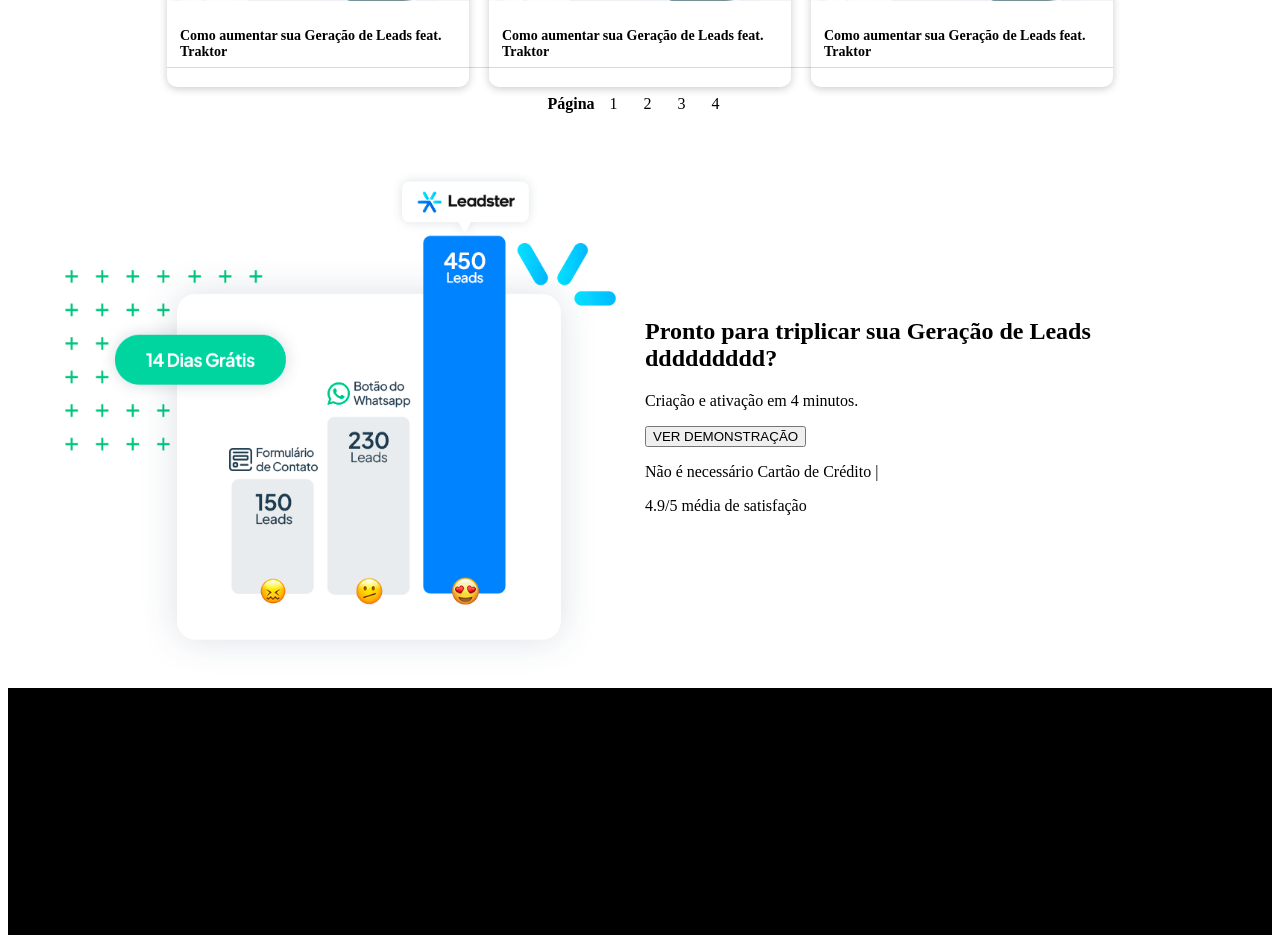
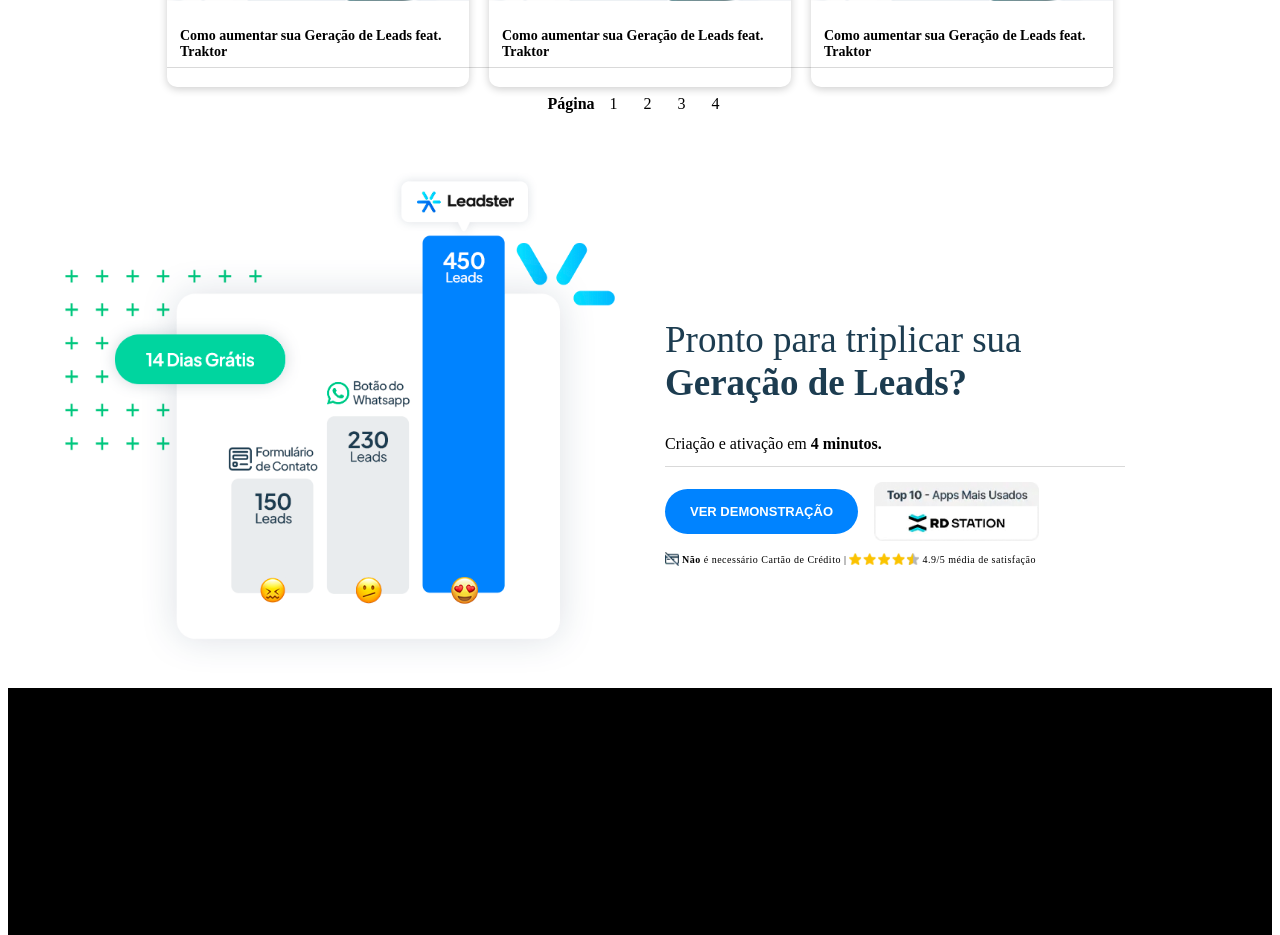
Before and after one commit to GustavoNep/leadster-rep, a Next.js app: page /Landing in a window 1280 px wide. Shown: the part 1460-2395 px from the top of the page. Built offline with nearby package versions, Linux system fonts and the light colour scheme.

Commit message:
feat: InfoContainer styled

```diff
--- a/src/components/Annoucement/index.tsx
+++ b/src/components/Annoucement/index.tsx
@@ -1,5 +1,5 @@
 import styled from "styled-components";
-import AnouButton from "../AnouButton";
+import AnouButton from "../Buttons/AnouButton";
 import AnnouLine from "../AnnouLine";
 
 const Container = styled.div`
--- /dev/null
+++ b/src/components/Buttons/InfoButton/index.tsx
@@ -0,0 +1,30 @@
+import styled from "styled-components";
+
+const Button = styled.button`
+  background-color: #0083ff;
+  padding: 15px 25px;
+  border: none;
+  transition: color 0.3s ease, background-color 0.3s ease;
+  cursor: pointer;
+  border-radius: 28px;
+  font-weight: 600;
+  color: white;
+  text-align: center;
+  &:hover {
+    color: #ccdef1;
+  }
+  font-size: 13px;
+  &:active {
+  }
+`;
+type Props = {
+    text: String;
+}
+
+export default function InfoButton({text} : Props) {
+  return (
+    <Button>
+      {text}
+    </Button>
+  );
+}
--- a/src/components/InfoContainer/index.tsx
+++ b/src/components/InfoContainer/index.tsx
@@ -1,6 +1,11 @@
 import Image from "next/image";
 import styled from "styled-components";
 import imgInfo from "../../assets/corpo.png";
+import AnnouLine from "../AnnouLine";
+import InfoButton from "../Buttons/InfoButton";
+import seloImg from "../../assets/selo.png";
+import cardImg from '../../assets/nocard.webp'
+import starImg from '../../assets/rating.webp'
 
 const Container = styled.div`
   height: 550px;
@@ -8,25 +13,64 @@ const Container = styled.div`
 `;
 const Wrapper = styled.div`
   display: flex;
+  gap: 50px;
   width: 100%;
   max-width: 1150px;
   margin: 0 auto;
 `;
 const ImgCont = styled.div`
-    flex: 1;
+  flex: 1;
 `;
 const InfoCont = styled.div`
-    flex: 1;
-    padding: 50px;
-    padding-top: 160px;
-    padding-left: 60px;
+  margin-top: 13%;
+
+  flex: 1;
+  font-weight: none;
+  h2 {
+    font-size: 37px;
+    color: #1c3c50;
+    font-weight: normal;
+  }
+
+  p {
+    margin: 5px 0;
+  }
 `;
 const ImageCont = styled(Image)`
-  width: 106%;
+  width: 100%;
   padding-top: 20px;
   height: 100%;
   object-fit: contain;
 `;
+
+const TextHigh = styled.span`
+  font-weight: 700;
+`;
+const LineLimit = styled.div`
+  max-width: 460px;
+`;
+const ButtonDiv = styled.div`
+  display: flex;
+  align-items: center;
+  gap: 16px;
+`;
+
+const ImageSelo = styled(Image)`
+  width: 30%;
+  height: 45%;
+  object-fit: contain;
+`;
+
+const CreditCont = styled.div`
+    padding-top: 8px;
+    display: flex;
+    font-size: 10px;
+    align-items: center;
+    letter-spacing: 0.5px;
+    gap: 3px;
+`
+
+
 export default function InfoContainer() {
   return (
     <Container>
@@ -35,18 +79,26 @@ export default function InfoContainer() {
           <ImageCont src={imgInfo} alt="/" />
         </ImgCont>
         <InfoCont>
-          <h2>Pronto para triplicar sua Geração de Leads ddddddddd?</h2>
-          <p>Criação e ativação em 4 minutos.</p>
-          <div>
-            <button>VER DEMONSTRAÇÃO</button>
-
-          </div>
-          <div>
-
-            <p>Não é necessário Cartão de Crédito |</p>
-
+          <h2>
+            Pronto para triplicar sua <br></br>{" "}
+            <TextHigh>Geração de Leads?</TextHigh>
+          </h2>
+          <p>
+            Criação e ativação em <TextHigh>4 minutos.</TextHigh>
+          </p>
+          <LineLimit>
+            <AnnouLine mgtop="13px" mtbot="15px" />
+          </LineLimit>
+          <ButtonDiv>
+            <InfoButton text="VER DEMONSTRAÇÃO" />
+            <ImageSelo src={seloImg} alt="/" />
+          </ButtonDiv>
+          <CreditCont>
+            <Image src={cardImg} alt="/" width={14}/>
+            <p><TextHigh>Não</TextHigh> é necessário Cartão de Crédito |</p>
+            <Image src={starImg} alt="/" width={70}/>
             <span>4.9/5 média de satisfação</span>
-          </div>
+          </CreditCont>
         </InfoCont>
       </Wrapper>
     </Container>
--- a/src/components/VideoCardModal/index.tsx
+++ b/src/components/VideoCardModal/index.tsx
@@ -2,7 +2,7 @@ import React from "react";
 import styled from "styled-components";
 import { AiOutlineClose } from "react-icons/ai";
 import AnnouLine from "../AnnouLine";
-import CategoryButtons from "../CategoryButtons";
+import CategoryButtons from "../Buttons/CategoryButtons";
 
 const ModalOverlay = styled.div`
   position: fixed;
--- a/src/components/VideosRow/index.tsx
+++ b/src/components/VideosRow/index.tsx
@@ -2,8 +2,8 @@ import styled from "styled-components";
 import VideoCard from "../VideoCard";
 import AnnouLine from "../AnnouLine";
 import Pagination from "../Pagination";
-import ButtonLead from "../ButtonLead";
-import OrderButton from "../OrderButton";
+import ButtonLead from "../Buttons/ButtonLead";
+import OrderButton from "../Buttons/OrderButton";
 import { useState } from "react";
 import VideoCardModal from "../VideoCardModal";
 
```
Also changed, not shown: src/assets/nocard.webp (renamed from src/assets/no-card-dark.webp), src/assets/selo.png (renamed from src/assets/selo_RD.png), src/components/Buttons/AnouButton/index.tsx (renamed from src/components/AnouButton/index.tsx), src/components/Buttons/ButtonLead/index.tsx (renamed from src/components/ButtonLead/index.tsx), src/components/Buttons/CategoryButtons/index.tsx (renamed from src/components/CategoryButtons/index.tsx), src/components/Buttons/OrderButton/index.tsx (renamed from src/components/OrderButton/index.tsx).
